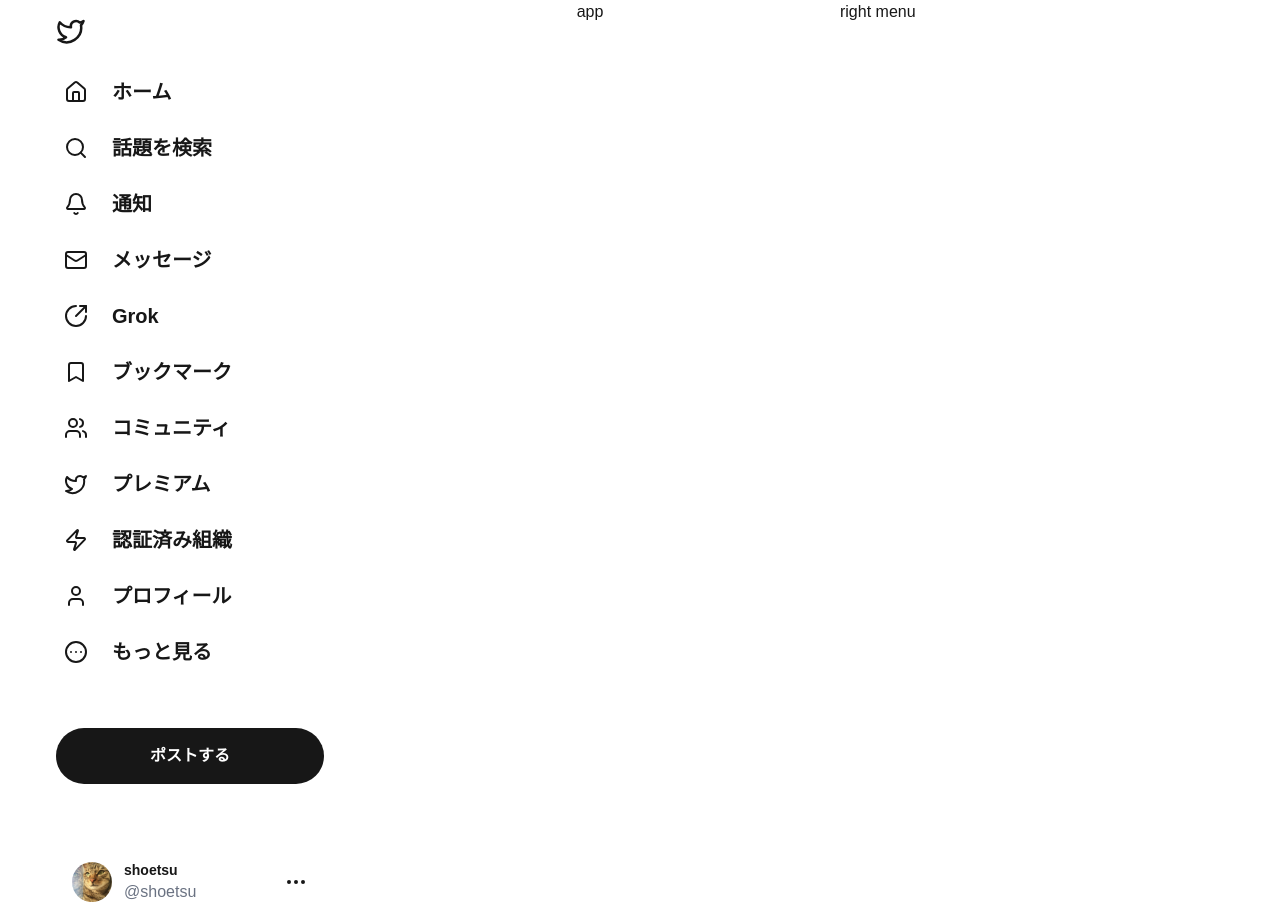
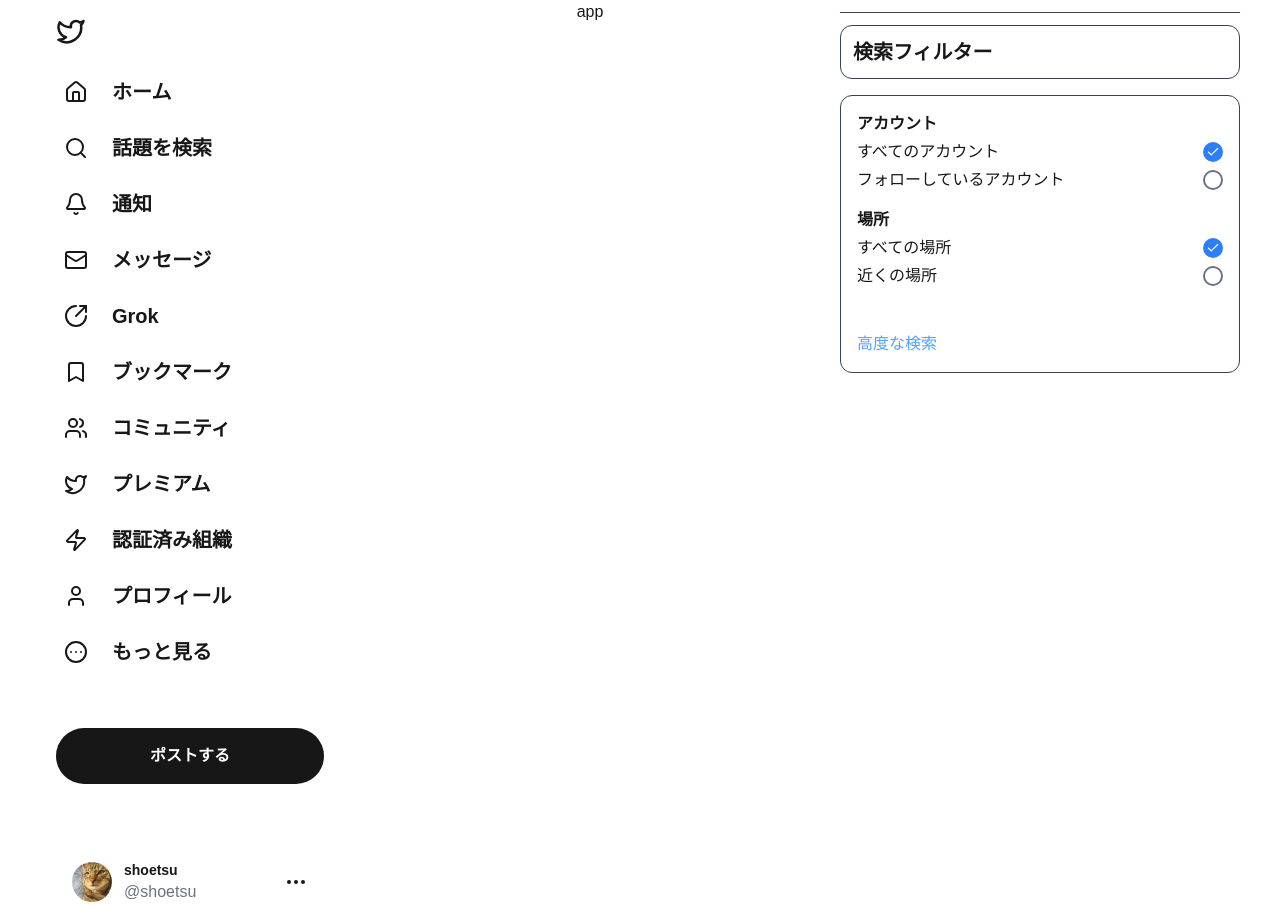
Before and after one commit to shoet/web-ui-trace, a Next.js app in the folder twitter-web/: page / in a window 1280 px wide. Built offline with nearby package versions, Linux system fonts and the light colour scheme.

Commit message:
検索ボックスを作成する

```diff
--- a/twitter-web/src/app/_components/RaioWithLabel/index.tsx
+++ b/twitter-web/src/app/_components/RaioWithLabel/index.tsx
@@ -21,7 +21,7 @@
       />
       <div
         className={clsx(
-          "w-[24px] h-[24px] rounded-full flex items-center justify-center peer-focus:outline-2 peer-focus:outline-blue-300 outline-offset-6",
+          "w-[20px] h-[20px] rounded-full flex items-center justify-center peer-focus:outline-2 peer-focus:outline-blue-300 outline-offset-6",
           checked ? "bg-blue-500 text-white" : "border-2 border-gray-500",
         )}
       >
--- /dev/null
+++ b/twitter-web/src/app/_components/RightMenu/index.tsx
@@ -0,0 +1,14 @@
+import clsx from "clsx";
+import { SearchFilterPresentor } from "../SearchFilter";
+
+export const RightMenu = () => {
+  return (
+    <div
+      className={clsx(
+        "flex flex-col gap-6 border-t border-t-gray-700 mt-3 pt-3",
+      )}
+    >
+      <SearchFilterPresentor />
+    </div>
+  );
+};
--- /dev/null
+++ b/twitter-web/src/app/_components/SearchFilter/index.tsx
@@ -0,0 +1,70 @@
+import clsx from "clsx";
+import Link from "next/link";
+import { RadioWithLabel } from "../RaioWithLabel";
+
+export const SearchFilterPresentor = () => {
+  return (
+    <div>
+      <div
+        className={clsx(
+          "p-3 border border-gray-700 rounded-xl font-bold text-xl",
+        )}
+      >
+        検索フィルター
+      </div>
+      <div
+        className={clsx(
+          "mt-4 border border-gray-700 rounded-xl",
+          "flex flex-col justify-between gap-3",
+        )}
+      >
+        <div>
+          <div className={clsx("p-4 flex flex-col gap-4")}>
+            <div>
+              <div className={clsx("font-bold")}>アカウント</div>
+              <div className={clsx("mt-1", "flex flex-col gap-1")}>
+                <RadioWithLabel
+                  label="すべてのアカウント"
+                  name="account"
+                  value="all"
+                  checked
+                />
+                <RadioWithLabel
+                  label="フォローしているアカウント"
+                  name="account"
+                  value="followed"
+                />
+              </div>
+            </div>
+            <div>
+              <div className={clsx("font-bold")}>場所</div>
+              <div>
+                <div className={clsx("mt-1", "flex flex-col gap-1")}>
+                  <RadioWithLabel
+                    label="すべての場所"
+                    name="place"
+                    value="all"
+                    checked
+                  />
+                  <RadioWithLabel
+                    label="近くの場所"
+                    name="place"
+                    value="near"
+                  />
+                </div>
+              </div>
+            </div>
+          </div>
+        </div>
+        <Link
+          href=""
+          className={clsx(
+            "text-blue-400 cursor-pointer w-full p-4 hover:bg-foreground/5",
+          )}
+        >
+          高度な検索
+        </Link>
+      </div>
+    </div>
+  );
+};
--- a/twitter-web/src/app/layout.tsx
+++ b/twitter-web/src/app/layout.tsx
@@ -3,6 +3,7 @@
 import "./globals.css";
 import clsx from "clsx";
 import { MenuLeft } from "./_components/MenuLeft";
+import { RightMenu } from "./_components/RightMenu";
 
 const geistSans = Geist({
   variable: "--font-geist-sans",
@@ -37,7 +38,9 @@
           <MenuLeft />
         </header>
         {children}
-        <div className={clsx("w-[400px]")}>right menu</div>
+        <div className={clsx("w-[400px]")}>
+          <RightMenu />
+        </div>
       </body>
     </html>
   );
```
Also changed, not shown: 1 other file (tests, documents, lock files or other folders).
